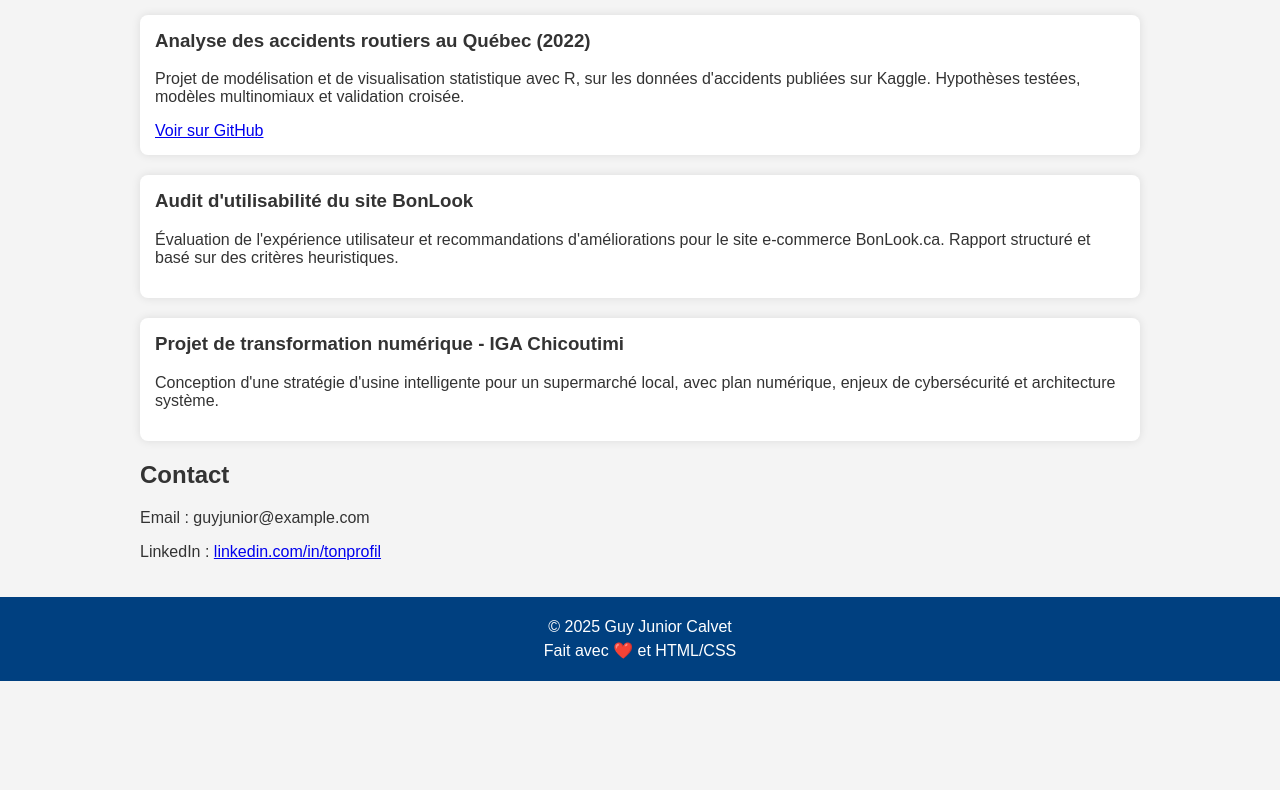
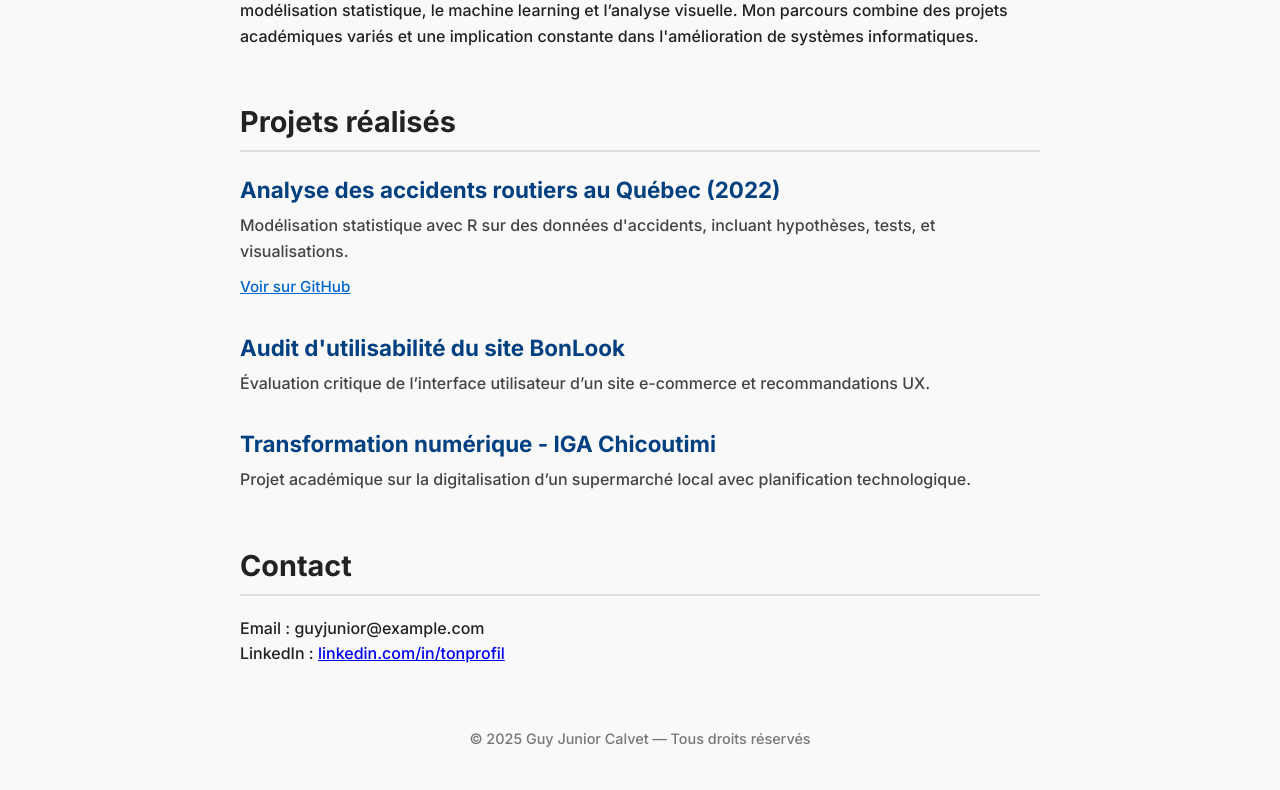
Before and after one commit to guyjuniorcalvet/guyjuniorcalvet.github.io, a plain HTML site: page index.html in a window 1280 px wide. Shown: the part 341-1131 px from the top of the page. Before the commit the page ends 1022 px from the top, so only its background shows below. Drawn offline with Linux system fonts and the light colour scheme.

Commit message:
Update index.html

```diff
--- a/index.html
+++ b/index.html
@@ -3,50 +3,84 @@
 <head>
   <meta charset="UTF-8">
   <meta name="viewport" content="width=device-width, initial-scale=1.0">
-  <title>Portfolio de Guy Junior Calvet</title>
+  <title>Guy Junior Calvet — Portfolio</title>
+  <link href="https://fonts.googleapis.com/css2?family=Inter:wght@300;500;700&display=swap" rel="stylesheet">
   <style>
-    body {
-      font-family: Arial, sans-serif;
+    * {
       margin: 0;
       padding: 0;
-      background-color: #f4f4f4;
-      color: #333;
+      box-sizing: border-box;
     }
-    header, footer {
-      background-color: #004080;
-      color: white;
+    body {
+      font-family: 'Inter', sans-serif;
+      background-color: #f9f9f9;
+      color: #222;
+      line-height: 1.6;
+      padding: 40px 20px;
+    }
+    .container {
+      max-width: 800px;
+      margin: auto;
+    }
+    header {
       text-align: center;
-      padding: 1em 0;
+      margin-bottom: 60px;
+    }
+    header h1 {
+      font-size: 2.5rem;
+      font-weight: 700;
+    }
+    header p {
+      font-size: 1.2rem;
+      color: #555;
+    }
+    nav {
+      margin-top: 20px;
     }
     nav a {
-      margin: 0 15px;
+      margin: 0 10px;
       text-decoration: none;
-      color: white;
+      color: #0066cc;
+      font-weight: 500;
     }
-    .container {
-      padding: 20px;
-      max-width: 1000px;
-      margin: auto;
+    section {
+      margin-bottom: 50px;
+    }
+    h2 {
+      font-size: 1.8rem;
+      margin-bottom: 20px;
+      border-bottom: 2px solid #ddd;
+      padding-bottom: 5px;
     }
     .project {
-      background: white;
-      margin-bottom: 20px;
-      padding: 15px;
-      border-radius: 8px;
-      box-shadow: 0 0 10px rgba(0,0,0,0.1);
+      margin-bottom: 30px;
     }
     .project h3 {
-      margin-top: 0;
+      font-size: 1.4rem;
+      color: #004080;
     }
-    footer p {
-      margin: 5px 0;
+    .project p {
+      color: #444;
+      margin: 5px 0 10px;
+    }
+    .project a {
+      color: #0066cc;
+      text-decoration: underline;
+      font-size: 0.95rem;
+    }
+    footer {
+      text-align: center;
+      font-size: 0.9rem;
+      color: #777;
+      margin-top: 60px;
     }
   </style>
 </head>
 <body>
+  <div class="container">
     <header>
       <h1>Guy Junior Calvet</h1>
-    <p>Étudiant en science des données et intelligence d'affaires</p>
+      <p>Étudiant en science des données & intelligence d'affaires</p>
       <nav>
         <a href="#apropos">À propos</a>
         <a href="#projets">Projets</a>
@@ -54,10 +88,9 @@
       </nav>
     </header>
 
-  <div class="container">
     <section id="apropos">
       <h2>À propos</h2>
-      <p>Je suis étudiant à l'UQAC en science des données et intelligence d'affaires, passionné par l’analyse de données, la modélisation prédictive et les technologies numériques. Je développe des projets académiques orientés machine learning, bases de données et visualisation.</p>
+      <p>Je suis un étudiant passionné de science des données à l'UQAC, avec un intérêt marqué pour la modélisation statistique, le machine learning et l’analyse visuelle. Mon parcours combine des projets académiques variés et une implication constante dans l'amélioration de systèmes informatiques.</p>
     </section>
 
     <section id="projets">
@@ -65,18 +98,18 @@
 
       <div class="project">
         <h3>Analyse des accidents routiers au Québec (2022)</h3>
-        <p>Projet de modélisation et de visualisation statistique avec R, sur les données d'accidents publiées sur Kaggle. Hypothèses testées, modèles multinomiaux et validation croisée.</p>
+        <p>Modélisation statistique avec R sur des données d'accidents, incluant hypothèses, tests, et visualisations.</p>
         <a href="https://github.com/tonlien/projet-accidents" target="_blank">Voir sur GitHub</a>
       </div>
 
       <div class="project">
         <h3>Audit d'utilisabilité du site BonLook</h3>
-        <p>Évaluation de l'expérience utilisateur et recommandations d'améliorations pour le site e-commerce BonLook.ca. Rapport structuré et basé sur des critères heuristiques.</p>
+        <p>Évaluation critique de l’interface utilisateur d’un site e-commerce et recommandations UX.</p>
       </div>
 
       <div class="project">
-        <h3>Projet de transformation numérique - IGA Chicoutimi</h3>
-        <p>Conception d'une stratégie d'usine intelligente pour un supermarché local, avec plan numérique, enjeux de cybersécurité et architecture système.</p>
+        <h3>Transformation numérique - IGA Chicoutimi</h3>
+        <p>Projet académique sur la digitalisation d’un supermarché local avec planification technologique.</p>
       </div>
 
     </section>
@@ -86,11 +119,10 @@
       <p>Email : guyjunior@example.com</p>
       <p>LinkedIn : <a href="https://www.linkedin.com/in/tonprofil" target="_blank">linkedin.com/in/tonprofil</a></p>
     </section>
-  </div>
 
     <footer>
-    <p>© 2025 Guy Junior Calvet</p>
-    <p>Fait avec ❤️ et HTML/CSS</p>
+      <p>© 2025 Guy Junior Calvet — Tous droits réservés</p>
     </footer>
+  </div>
 </body>
 </html>
```
Lines whose indentation alone changed are shown as unchanged.
